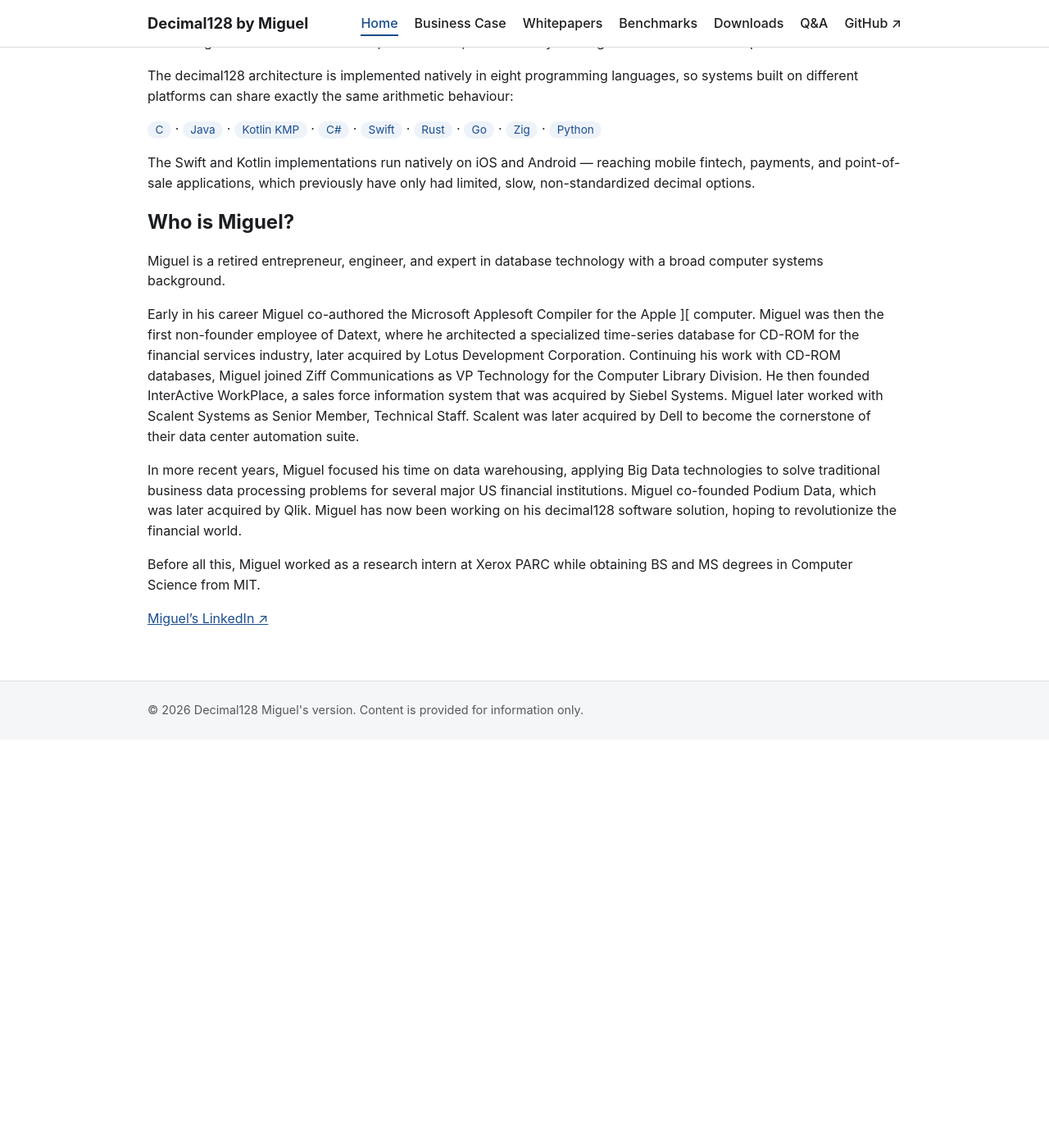
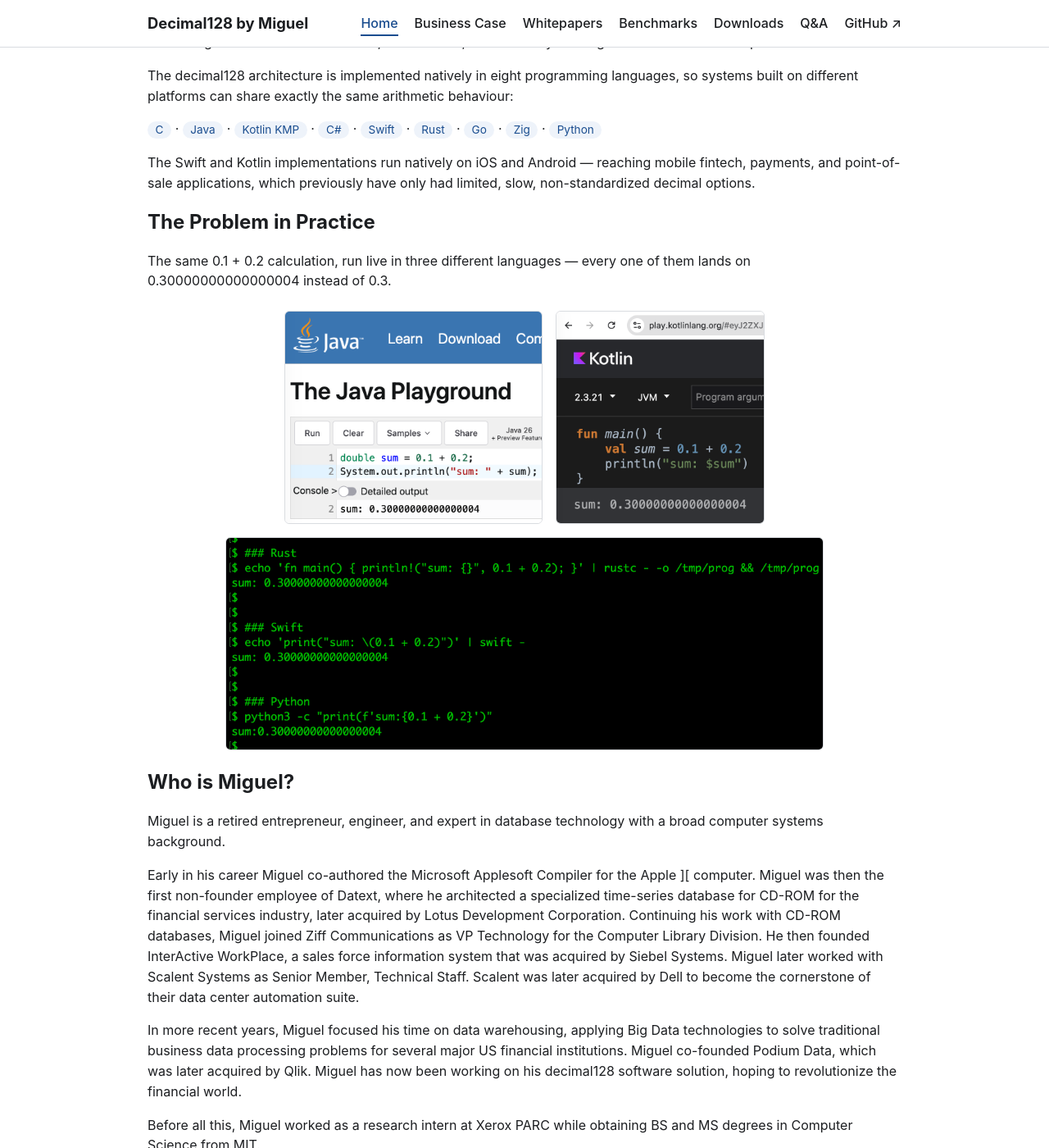
Before and after one commit to migueldecimal128/decimal128-www, a Jekyll site: the page built from index.md, in a window 1280 px wide and 1400 px high, scrolled down 955 px. Shown: the whole window at 82% size. Built offline with Jekyll 4.4.1, drawn with Linux system fonts in a browser that asks for light colours; before the commit the page ends 1857 px from its top, so only the background shows below that.

Commit message:
Add "The Problem in Practice" screenshot gallery to home page
Three screenshots (Java, Kotlin, Rust/Swift/Python) showing 0.1 + 0.2
landing on 0.30000000000000004 in each language. Laid out as a
same-height, auto-width flexbox row that stacks vertically on mobile.

```diff
--- a/css/style.css
+++ b/css/style.css
@@ -360,6 +360,35 @@
   border-bottom: 2px solid var(--color-primary);
 }
 
+.screenshot-gallery {
+  display: flex;
+  flex-wrap: wrap;
+  align-items: flex-start;
+  justify-content: center;
+  gap: 1rem;
+  margin: 1.5rem 0;
+}
+
+.screenshot-gallery img {
+  height: 260px;
+  width: auto;
+  border: 1px solid var(--color-border);
+  border-radius: var(--radius);
+}
+
+@media (max-width: 700px) {
+  .screenshot-gallery {
+    flex-direction: column;
+    align-items: center;
+  }
+
+  .screenshot-gallery img {
+    height: auto;
+    width: 100%;
+    max-width: 400px;
+  }
+}
+
 .note {
   font-weight: 700;
 }
--- a/index.md
+++ b/index.md
@@ -61,6 +61,17 @@
 applications, which previously have only had limited, slow, non-standardized
 decimal options.
 
+## The Problem in Practice
+
+The same 0.1 + 0.2 calculation, run live in three different languages —
+every one of them lands on 0.30000000000000004 instead of 0.3.
+
+<div class="screenshot-gallery" markdown="0">
+  <img src="images/java-example.png" alt="Java Playground running double sum = 0.1 + 0.2, printing sum: 0.30000000000000004">
+  <img src="images/kotlin-example.png" alt="Kotlin Playground running val sum = 0.1 + 0.2, printing sum: 0.30000000000000004">
+  <img src="images/rust-swift-python-example.png" alt="Terminal running the same 0.1 + 0.2 calculation in Rust, Swift, and Python, each printing sum: 0.30000000000000004">
+</div>
+
 ## Who is Miguel?
 
 Miguel is a retired entrepreneur, engineer, and expert in database
```
Also changed, not shown: images/java-example.png (added), images/kotlin-example.png (added), images/rust-swift-python-example.png (added).
